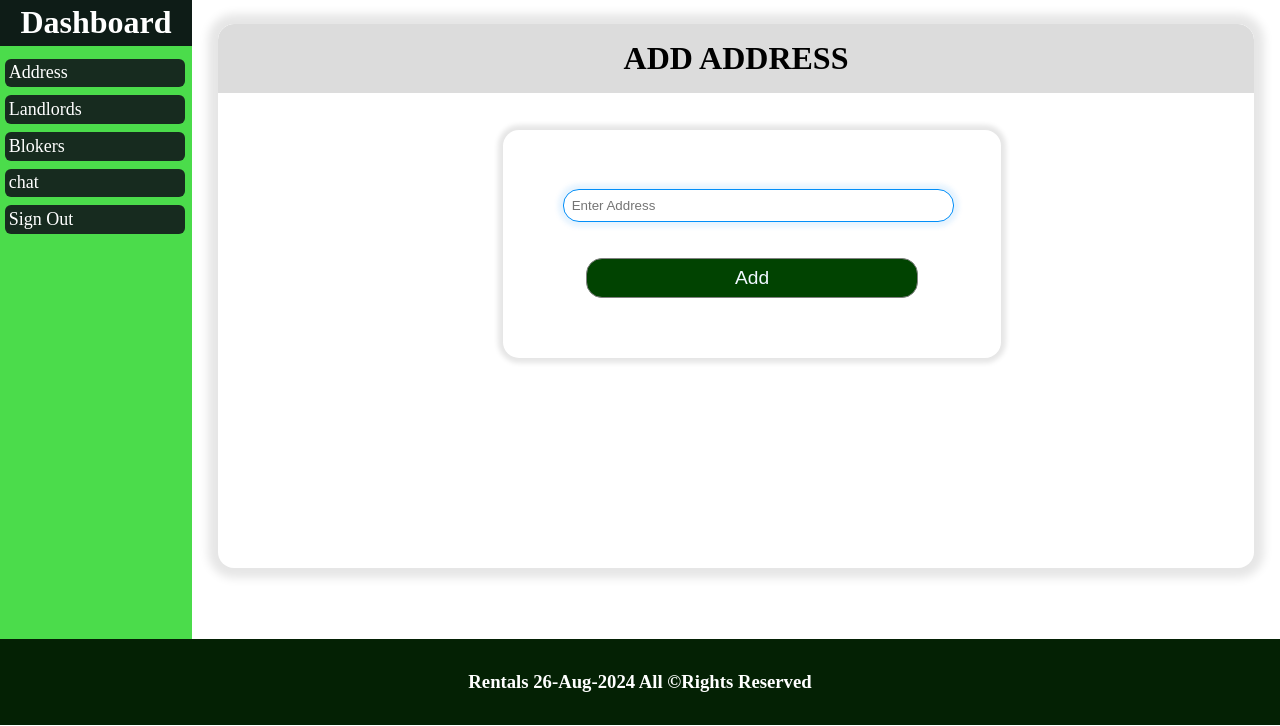
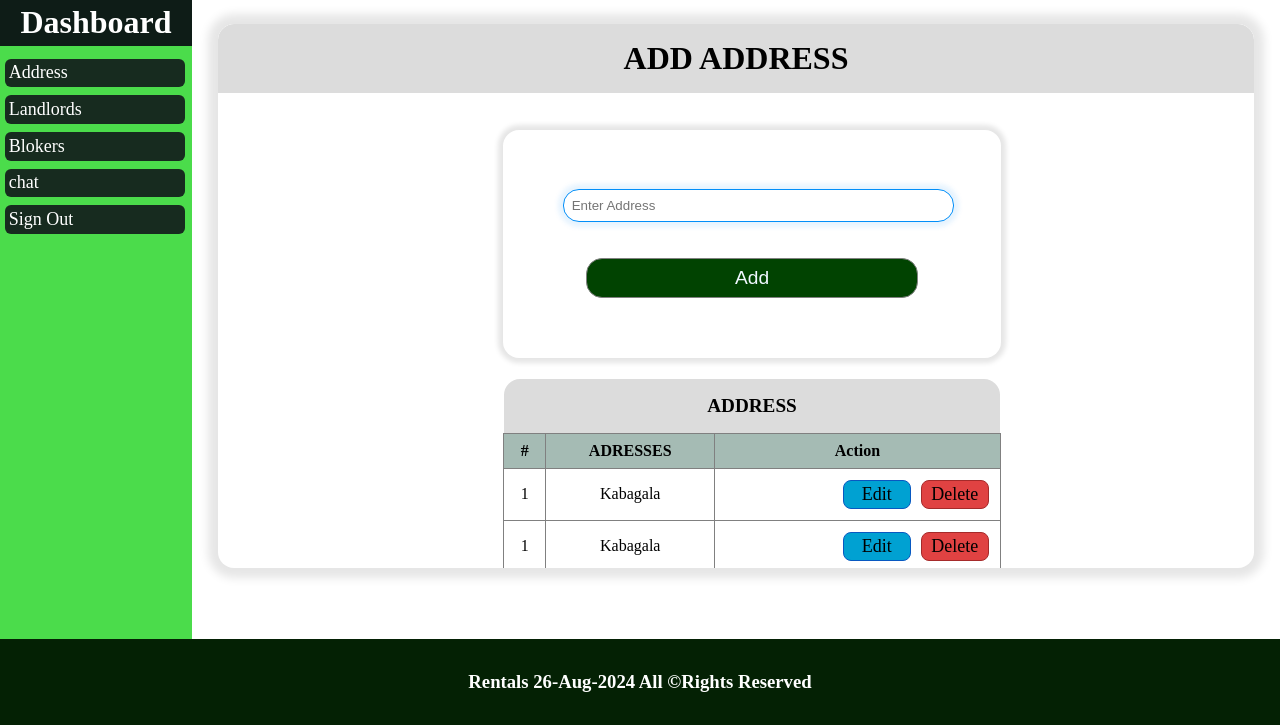
Before and after one commit to ineskanyamuneza/Rentals, a PHP site: page /Admin/add-address.php in a window 1280 px wide. Shown: the part 74-800 px from the top of the page. Run offline with PHP 8.4, Linux system fonts and the light colour scheme; the visitor is signed in with stand-in values (Sample User, id 1).

Commit message:
a Must to pull

```diff
--- a/Admin/add-address.php
+++ b/Admin/add-address.php
@@ -46,6 +46,26 @@
             <input type="submit" value="Add" name="add" class="btn">
 
          </form>
+         <table border="1px">
+            <tr>
+                <th colspan="3" class="th">ADDRESS</th>
+            </tr>
+            <tr>
+               <th>#</th>
+               <th>ADRESSES</th>
+               <th>Action</th>
+            </tr>
+            <tr>
+                <td>1</td>
+                <td>Kabagala</td>
+                <td><a href="#" ><div class="delete">Delete</div></a> <a href="#" ><div class="edit">Edit</div></a></td>
+            </tr>
+            <tr>
+                <td>1</td>
+                <td>Kabagala</td>
+                <td><a href="#" ><div class="delete">Delete</div></a> <a href="#" ><div class="edit">Edit</div></a></td>
+            </tr>
+            </table>
          </center>
 
         </div>
--- a/Admin/assets/css/style.css
+++ b/Admin/assets/css/style.css
@@ -162,9 +162,10 @@
 }
 .container .main-content .card{
     width: 100%;
-    height: 100% !important;
+    height: 30rem !important;
     overflow-y: auto;
     padding: 16px;
+    overflow: auto;
 }
 .container .main-content .card .card1:hover{
     background-color: rgb(222, 255, 232);
@@ -221,3 +222,59 @@ color: black;
 padding: 8px;
 text-align: center !important;
 }
+.container .main-content .card table{
+    width: 48%;
+    margin-top: 2%;
+    margin-bottom: 2%;
+    border-collapse: collapse;
+    border-radius: 16px;
+    border-style: none;
+    /* border: 1px solid skyblue; */
+}
+.container .main-content .card table .th{
+    padding: 16px;
+    font-size: larger;
+    background-color: gainsboro;
+    border-radius: 16px 16px 0px 0px;
+    border-style: none;
+}
+.container .main-content .card table th{
+    background-color: rgb(165, 187, 180);
+    padding: 8px;
+
+}
+.container .main-content .card table td{
+    padding: 6px;
+    text-align: center !important;
+    align-items: center !important;
+    align-content: center !important;
+}
+.container .main-content .card table td a .delete{
+    width: 60px !important;
+    padding: 3px !important;
+    background-color: rgb(224, 66, 66);
+    border-radius: 8px;
+    color: black;
+    font-size: large;
+    border: 0.1px solid brown;
+    margin: 5px;
+    float: right;
+}
+.container .main-content .card table td a .edit{
+    width: 60px !important;
+    padding: 3px !important;
+    background-color: rgb(0, 161, 210);
+    border-radius: 8px;
+    color: black;
+    font-size: large;
+    border: 0.1px solid rgb(8, 88, 193);
+    margin: 5px;
+    float: right;
+}
+.container .main-content .card table td a .edit:hover{
+    background-color: rgb(2, 57, 73);
+}
+.container .main-content .card table td a .delete:hover{
+    background-color: rgb(107, 22, 22);
+
+}
```
